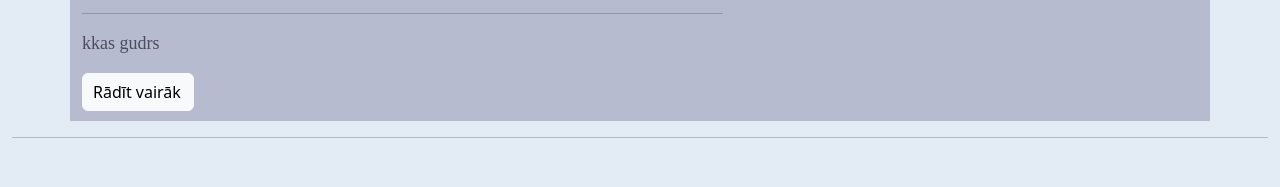
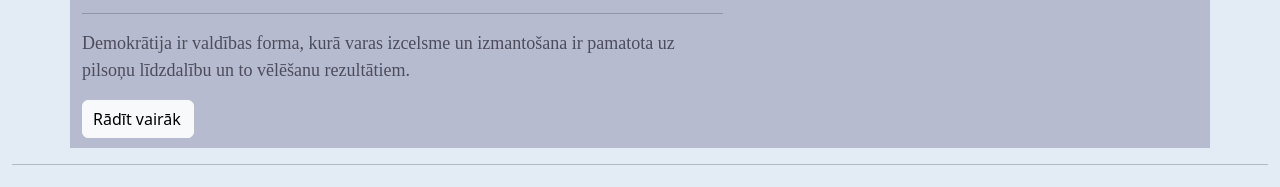
Before and after one commit to funnycat53/projekts, a plain HTML site: page index.html in a window 1280 px wide. Both pictures are taken after a click on the link "Demokrātija". Shown: the part 263-450 px from the top of the page. Drawn offline with nearby package versions, Linux system fonts and the light colour scheme.

Commit message:
12:55 12.12.2023
ievietoju tekstu

```diff
--- a/index.html
+++ b/index.html
@@ -15,7 +15,7 @@
             function demokratijaf() {
                 pasleptSaturu()
                 document.getElementById("tvirs").innerHTML = "Demokrātija"
-                document.getElementById("tekstssaturs").innerHTML = "kkas gudrs"
+                document.getElementById("tekstssaturs").innerHTML = "Demokrātija ir valdības forma, kurā varas izcelsme un izmantošana ir pamatota uz pilsoņu līdzdalību un to vēlēšanu rezultātiem."
                 document.getElementById("saturs").classList.remove("d-none")
                 document.getElementById("Valstis").classList.add("d-none")
                 document.getElementById("atsauces").classList.add("d-none")
@@ -23,7 +23,7 @@
                 document.getElementById("imageS").classList.add("d-none")
                 document.getElementById("imageA").classList.add("d-none")
                 document.getElementById("imageT").classList.add("d-none")
-                document.getElementById("radamaisteksts").innerHTML = "demoktratijas teksts"
+                document.getElementById("radamaisteksts").innerHTML = "Šajā sistēmā politiskie lēmumi tiek pieņemti, ņemot vērā plašu sabiedrības viedokļu spektru, un cilvēkiem ir tiesības izvēlēties savus pārstāvjus valsts iestādēs. Demokrātija veicina individuālo brīvību, tiesiskumu, cilvēktiesības un valsts iestāžu pārredzamību."
             }
             function Valstisf() {
                 pasleptSaturu()
@@ -34,7 +34,7 @@
             function autoritarismsf() {
                 pasleptSaturu()
                 document.getElementById("tvirs").innerHTML = "Autoritārisms"
-                document.getElementById("tekstssaturs").innerHTML = "kkas gudrāks"
+                document.getElementById("tekstssaturs").innerHTML = "Autoritārisms ir valdības forma, kurā varas koncentrācija ir centrēta ap ierobežotu vadītāju vai grupu, un šī varas grupa bieži vien ir spēcīgi kontrolējoša un ierobežo pilsoņu politisko un sabiedrisko brīvību."
                 document.getElementById("saturs").classList.remove("d-none")
                 document.getElementById("Valstis").classList.add("d-none")
                 document.getElementById("atsauces").classList.add("d-none")
@@ -42,12 +42,12 @@
                 document.getElementById("imageS").classList.add("d-none")
                 document.getElementById("imageA").classList.remove("d-none")
                 document.getElementById("imageT").classList.add("d-none")
-                document.getElementById("radamaisteksts").innerHTML = "autoritarisma teksts"
+                document.getElementById("radamaisteksts").innerHTML = "Autoritārie režīmi var ietvert gan militārās huntas, gan viena vadītāja valdīšanu, kur varas lēmumi tiek pieņemti bez ievērojama pilsoņu līdzdalības vai iestāžu neatkarības. Šāda tipa valdības tendēcijas ietekmē varas iegūšana un uzturēšana, nereti arī ar represīvu policijas kontroli un ierobežojumiem plašsaziņas līdzekļiem. Autoritārisms atšķiras no demokrātijas, jo tajā centrālā varas loma ir stipri koncentrēta un pilsoņiem var būt ierobežotas tiesības piedalīties politiskajā procesā."
             }
             function totalitarismsf() {
                 pasleptSaturu()
                 document.getElementById("tvirs").innerHTML = "Totalitārisms"
-                document.getElementById("tekstssaturs").innerHTML = "kkas vēl gudrāks"
+                document.getElementById("tekstssaturs").innerHTML = "Totalitārisms ir valdības forma, kas raksturojas ar absolūtu un visaptverošu varas koncentrāciju, kur valsts cenšas kontrolēt gandrīz visus dzīves aspektus, ieskaitot politiku, ekonomiku, kultūru un sabiedrības vērtības."
                 document.getElementById("saturs").classList.remove("d-none")
                 document.getElementById("Valstis").classList.add("d-none")
                 document.getElementById("atsauces").classList.add("d-none")
@@ -55,12 +55,12 @@
                 document.getElementById("imageS").classList.add("d-none")
                 document.getElementById("imageA").classList.add("d-none")
                 document.getElementById("imageT").classList.remove("d-none")
-                document.getElementById("radamaisteksts").innerHTML = "totalitarisma teksts"
+                document.getElementById("radamaisteksts").innerHTML = " Totalitārisms atšķiras no autoritārisma ar to, ka tas prasa pilnīgu pakļaušanos valsts ideoloģijai, kas parasti ir impēratoriska un pārvalda gan privāto, gan publisko dzīvi. Šāda veida režīmi izmanto propagandu, masveida izsekošanu, represijas un citus līdzekļus, lai sasniegtu absolūtu kontroli. Slaveni piemēri totalitārisma ir bijušās Padomju Savienības un Hitlera vadītās Nacistu Vācijas režīmi. Šajās valstīs varas iestādes centās pilnībā izmainīt sabiedrības domas un kontrolēt cilvēku uzvedību, pielietojot sistemātisku represiju un manipulāciju. Totalitārisma rezultātā var tikt nopietni ierobežotas cilvēktiesības un individuālā brīvība.s"
             }
             function sakumalapaf() {
                 pasleptSaturu()
                 document.getElementById("tvirs").innerHTML = "Sākuma lapa"
-                document.getElementById("tekstssaturs").innerHTML = "Visgudrākais blah blah blah blah blah blah blah blah blah blah blah blah blah blah blah blah blah blah blah blah blah blah blah blah blah blah blah blah blah blah blah blah blah blah blah blah blah blah blah blah blah"
+                document.getElementById("tekstssaturs").innerHTML = "Demokrātija, autoritārisms un totalitārisms raksturo dažādus politiskos režīmus ar atšķirīgām valdīšanas formām un pilsoņu piedalīšanās pakāpēm."
                 document.getElementById("saturs").classList.remove("d-none")
                 document.getElementById("Valstis").classList.add("d-none")
                 document.getElementById("atsauces").classList.add("d-none")
@@ -68,7 +68,7 @@
                 document.getElementById("imageS").classList.remove("d-none")
                 document.getElementById("imageA").classList.add("d-none")
                 document.getElementById("imageT").classList.add("d-none")
-                document.getElementById("radamaisteksts").innerHTML = "sakuma lapas teksts"
+                document.getElementById("radamaisteksts").innerHTML = "Demokrātijā cilvēki iegūst iespēju paust savu viedokli, savukārt autoritārisms ietver centrāli vadītu valdību, kurā varas iestādes stipri kontrolē sabiedrību. Totalitārisms, savukārt, izceļas ar pilnīgu varas koncentrāciju, kontrolējot visus dzīves aspektus. Šie politiskie modeli rada dažādus līmeņus brīvības un lēmumu pieņemšanas procesos, atspoguļojot dažādas filozofijas par valsts vadību."
 
             }
             function atsaucesf() {
@@ -86,18 +86,8 @@
                 document.getElementById("PogaRadit").style.display="block"
             }
             function majaslapaload() {
-                document.getElementById("tvirs").innerHTML = "Sākuma lapa"
-                document.getElementById("tekstssaturs").innerHTML = "Visgudrākais blah blah blah blah blah blah blah blah blah blah blah blah blah blah blah blah blah blah blah blah blah blah blah blah blah blah blah blah blah blah blah blah blah blah blah blah blah blah blah blah blah"
-                document.getElementById("saturs").classList.remove("d-none")
-                document.getElementById("Valstis").classList.add("d-none")
-                document.getElementById("atsauces").classList.add("d-none")
-                document.getElementById("imageD").classList.add("d-none")
-                document.getElementById("imageS").classList.remove("d-none")
-                document.getElementById("imageA").classList.add("d-none")
-                document.getElementById("imageT").classList.add("d-none")
-                document.getElementById("radamaisteksts").innerHTML = "sakuma lapas teksts"
-                document.getElementById("RadamaisSaturs").style.display="none"
-                document.getElementById("PogaRadit").style.display="block"
+                pasleptSaturu()
+                sakumalapaf()
 
             }
         </script>
```
